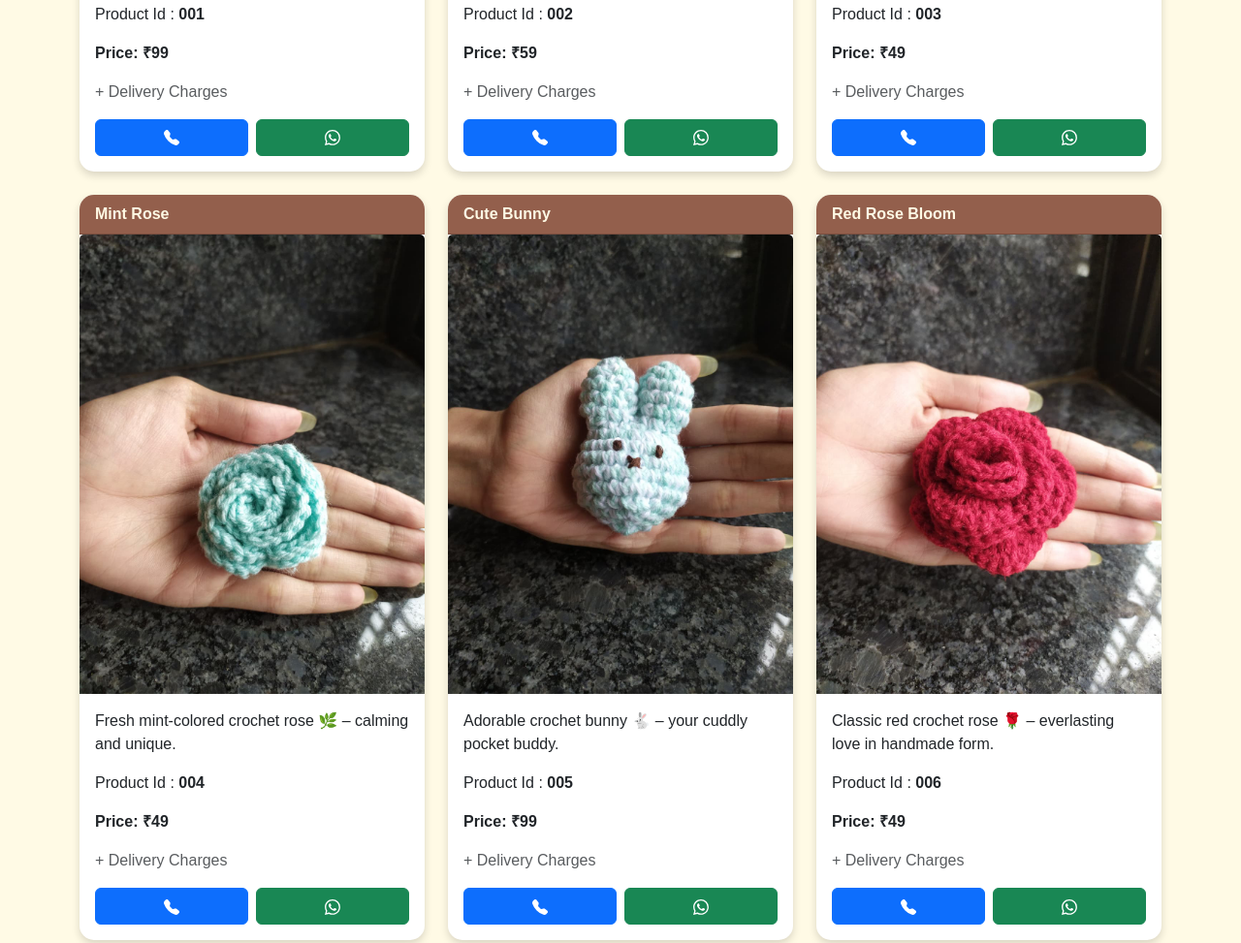
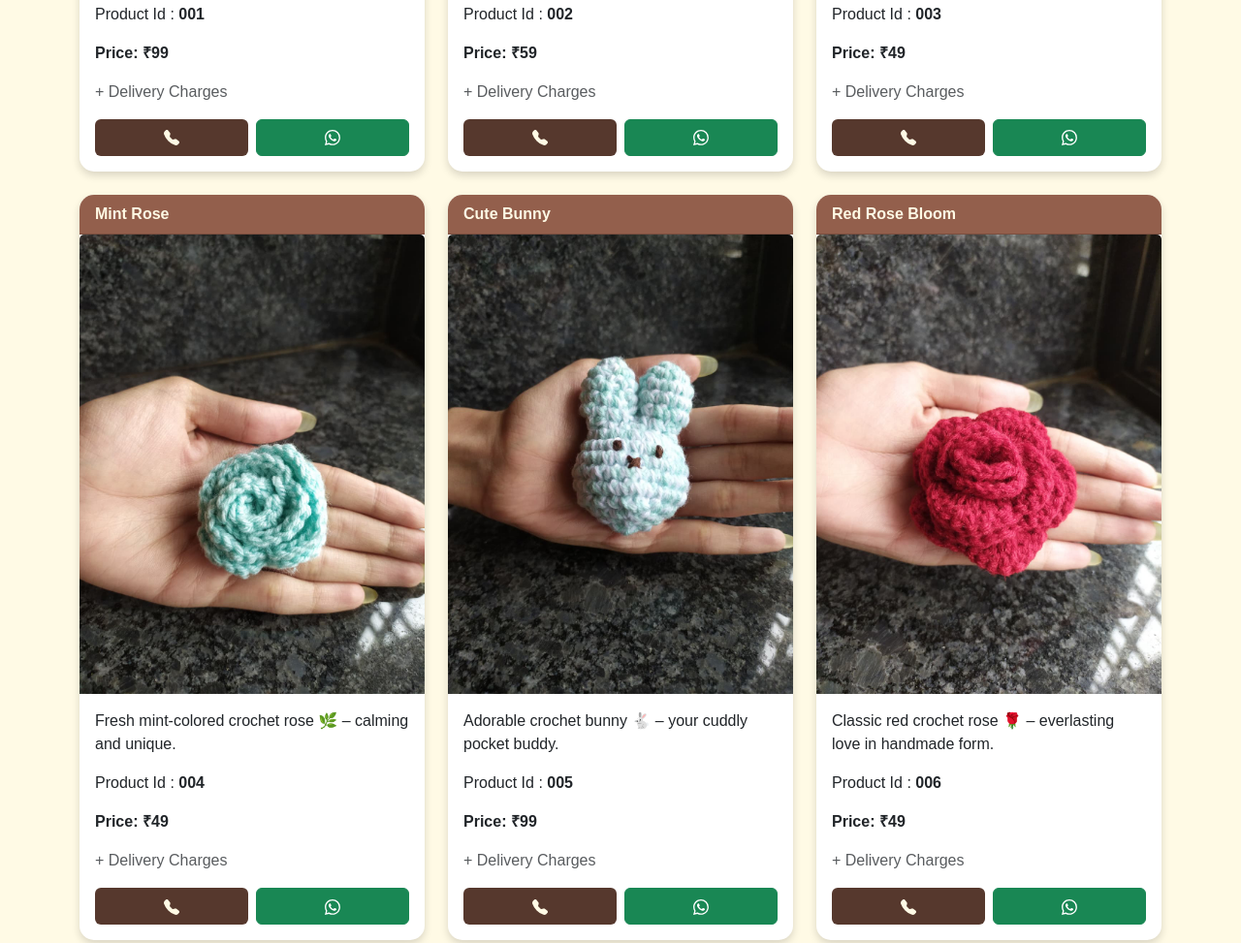
Before and after one commit to Parag3195/Loops-Knots, a plain HTML site: page index.html in a window 1280 px wide. Shown: the part 897-1870 px from the top of the page at 97% size. Drawn offline with nearby package versions, Linux system fonts and the light colour scheme.

Commit message:
Add files via upload

```diff
--- a/index.html
+++ b/index.html
@@ -66,10 +66,13 @@ body {
 }
 .insta-btn{
 color: #E4405F;  /* Instagram brand pink */
-
-
 }
-
+.call-btn{
+  background-color: #56382D;
+}
+.call-btn:hover{
+background-color: #935F4C;
+}
   </style>
 </head>
 <body>
@@ -114,7 +117,7 @@ color: #E4405F;  /* Instagram brand pink */
      <a href="https://www.instagram.com/the_loops_and_knots?utm_source=ig_web_button_share_sheet&igsh=bTk4MXU5aGJyM251"
          target="_blank"
          class="btn insta-btn">
-        <svg xmlns="http://www.w3.org/2000/svg" width="26" height="26" fill="currentColor" class="bi bi-instagram" viewBox="0 0 16 16">
+        <svg  xmlns="http://www.w3.org/2000/svg" width="26" height="26" fill="currentColor" class="bi bi-instagram" viewBox="0 0 16 16">
   <path d="M8 0C5.829 0 5.556.01 4.703.048 3.85.088 3.269.222 2.76.42a3.9 3.9 0 0 0-1.417.923A3.9 3.9 0 0 0 .42 2.76C.222 3.268.087 3.85.048 4.7.01 5.555 0 5.827 0 8.001c0 2.172.01 2.444.048 3.297.04.852.174 1.433.372 1.942.205.526.478.972.923 1.417.444.445.89.719 1.416.923.51.198 1.09.333 1.942.372C5.555 15.99 5.827 16 8 16s2.444-.01 3.298-.048c.851-.04 1.434-.174 1.943-.372a3.9 3.9 0 0 0 1.416-.923c.445-.445.718-.891.923-1.417.197-.509.332-1.09.372-1.942C15.99 10.445 16 10.173 16 8s-.01-2.445-.048-3.299c-.04-.851-.175-1.433-.372-1.941a3.9 3.9 0 0 0-.923-1.417A3.9 3.9 0 0 0 13.24.42c-.51-.198-1.092-.333-1.943-.372C10.443.01 10.172 0 7.998 0zm-.717 1.442h.718c2.136 0 2.389.007 3.232.046.78.035 1.204.166 1.486.275.373.145.64.319.92.599s.453.546.598.92c.11.281.24.705.275 1.485.039.843.047 1.096.047 3.231s-.008 2.389-.047 3.232c-.035.78-.166 1.203-.275 1.485a2.5 2.5 0 0 1-.599.919c-.28.28-.546.453-.92.598-.28.11-.704.24-1.485.276-.843.038-1.096.047-3.232.047s-2.39-.009-3.233-.047c-.78-.036-1.203-.166-1.485-.276a2.5 2.5 0 0 1-.92-.598 2.5 2.5 0 0 1-.6-.92c-.109-.281-.24-.705-.275-1.485-.038-.843-.046-1.096-.046-3.233s.008-2.388.046-3.231c.036-.78.166-1.204.276-1.486.145-.373.319-.64.599-.92s.546-.453.92-.598c.282-.11.705-.24 1.485-.276.738-.034 1.024-.044 2.515-.045zm4.988 1.328a.96.96 0 1 0 0 1.92.96.96 0 0 0 0-1.92m-4.27 1.122a4.109 4.109 0 1 0 0 8.217 4.109 4.109 0 0 0 0-8.217m0 1.441a2.667 2.667 0 1 1 0 5.334 2.667 2.667 0 0 1 0-5.334"/>
 </svg>
       </a>
@@ -206,8 +209,8 @@ color: #E4405F;  /* Instagram brand pink */
               <p class="text-muted">+ Delivery Charges </p>
               <div class="d-flex gap-2">
   <!-- Call Button -->
-  <a href="tel:7588037931" class="btn btn-primary w-50">
-   <svg xmlns="http://www.w3.org/2000/svg" width="16" height="16" fill="currentColor" class="bi bi-telephone-fill" viewBox="0 0 16 16">
+  <a style="color: #FFFAE5;" href="tel:7588037931" class="btn w-50 call-btn">
+   <svg  xmlns="http://www.w3.org/2000/svg" width="16" height="16" fill="currentColor" class="bi bi-telephone-fill" viewBox="0 0 16 16">
   <path fill-rule="evenodd" d="M1.885.511a1.745 1.745 0 0 1 2.61.163L6.29 2.98c.329.423.445.974.315 1.494l-.547 2.19a.68.68 0 0 0 .178.643l2.457 2.457a.68.68 0 0 0 .644.178l2.189-.547a1.75 1.75 0 0 1 1.494.315l2.306 1.794c.829.645.905 1.87.163 2.611l-1.034 1.034c-.74.74-1.846 1.065-2.877.702a18.6 18.6 0 0 1-7.01-4.42 18.6 18.6 0 0 1-4.42-7.009c-.362-1.03-.037-2.137.703-2.877z"/>
 </svg>
   </a>
```
